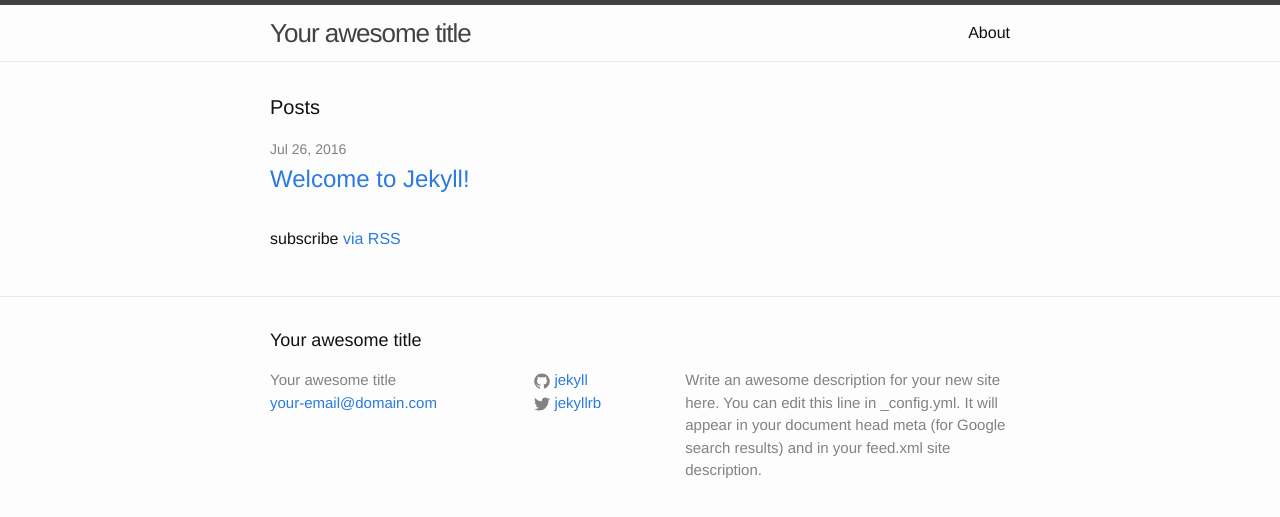
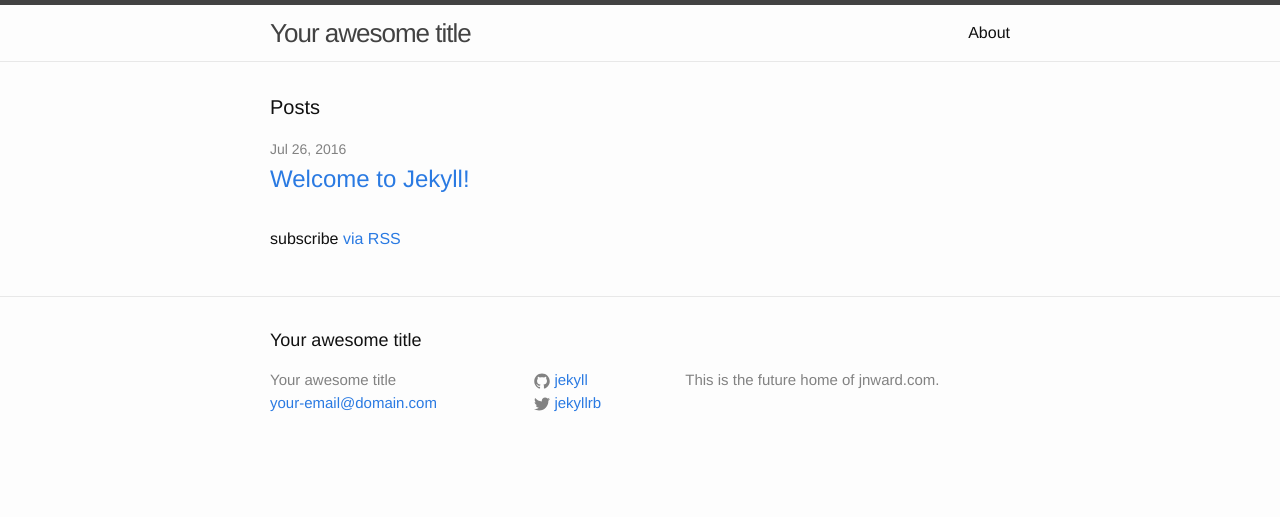
Before and after one commit to smarcusw/smarcusw.github.io, a Jekyll site: the page built from index.html, in a window 1280 px wide. Shown: the top 517 px of the page. Built offline with Jekyll 4.4.1, drawn with Linux system fonts in a browser that asks for light colours.

Commit message:
Update _config.yml

```diff
--- a/_config.yml
+++ b/_config.yml
@@ -9,9 +9,7 @@
 title: Your awesome title
 email: your-email@domain.com
 description: > # this means to ignore newlines until "baseurl:"
-  Write an awesome description for your new site here. You can edit this
-  line in _config.yml. It will appear in your document head meta (for
-  Google search results) and in your feed.xml site description.
+  This is the future home of jnward.com.
 baseurl: "" # the subpath of your site, e.g. /blog
 url: "http://yourdomain.com" # the base hostname & protocol for your site
 twitter_username: jekyllrb
```
